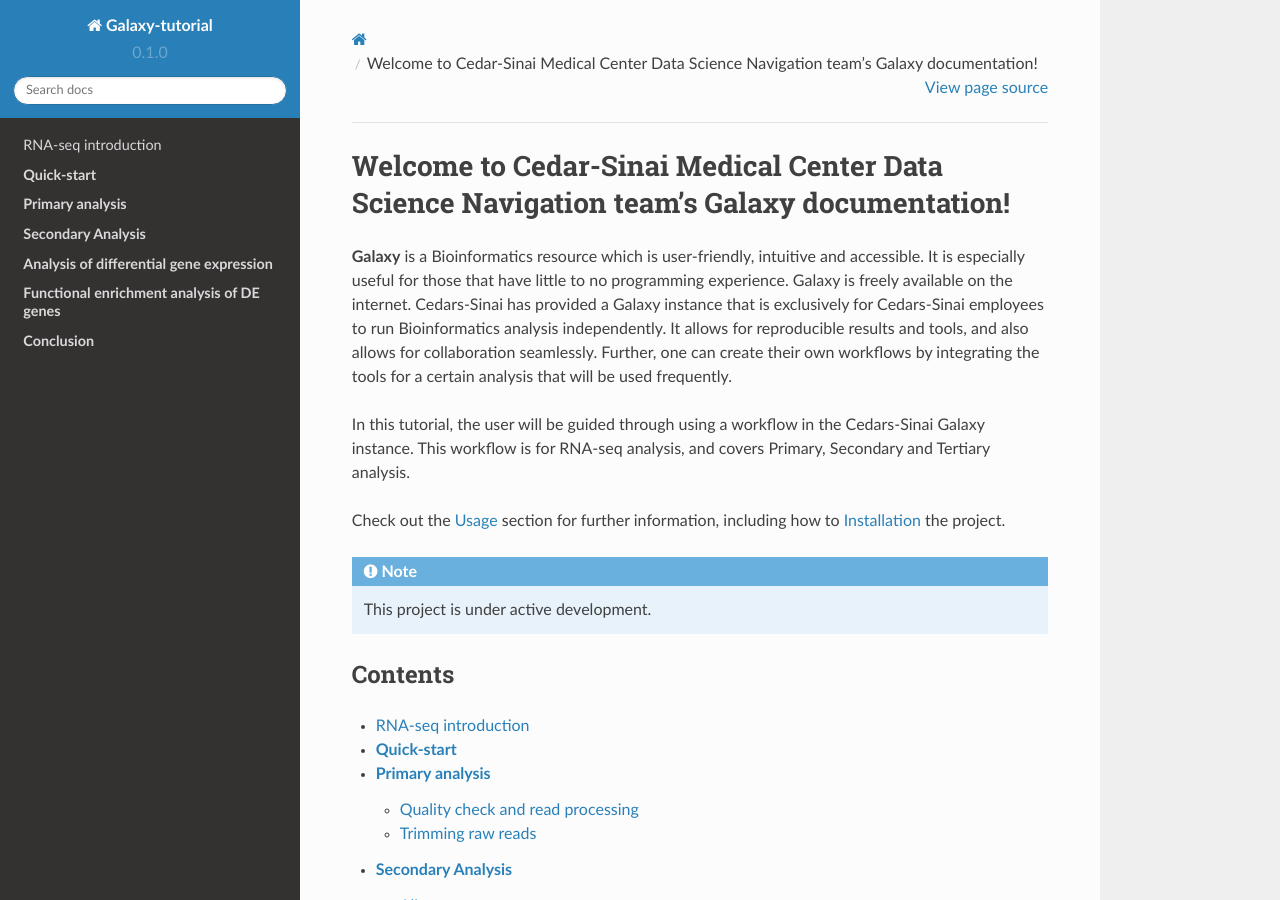
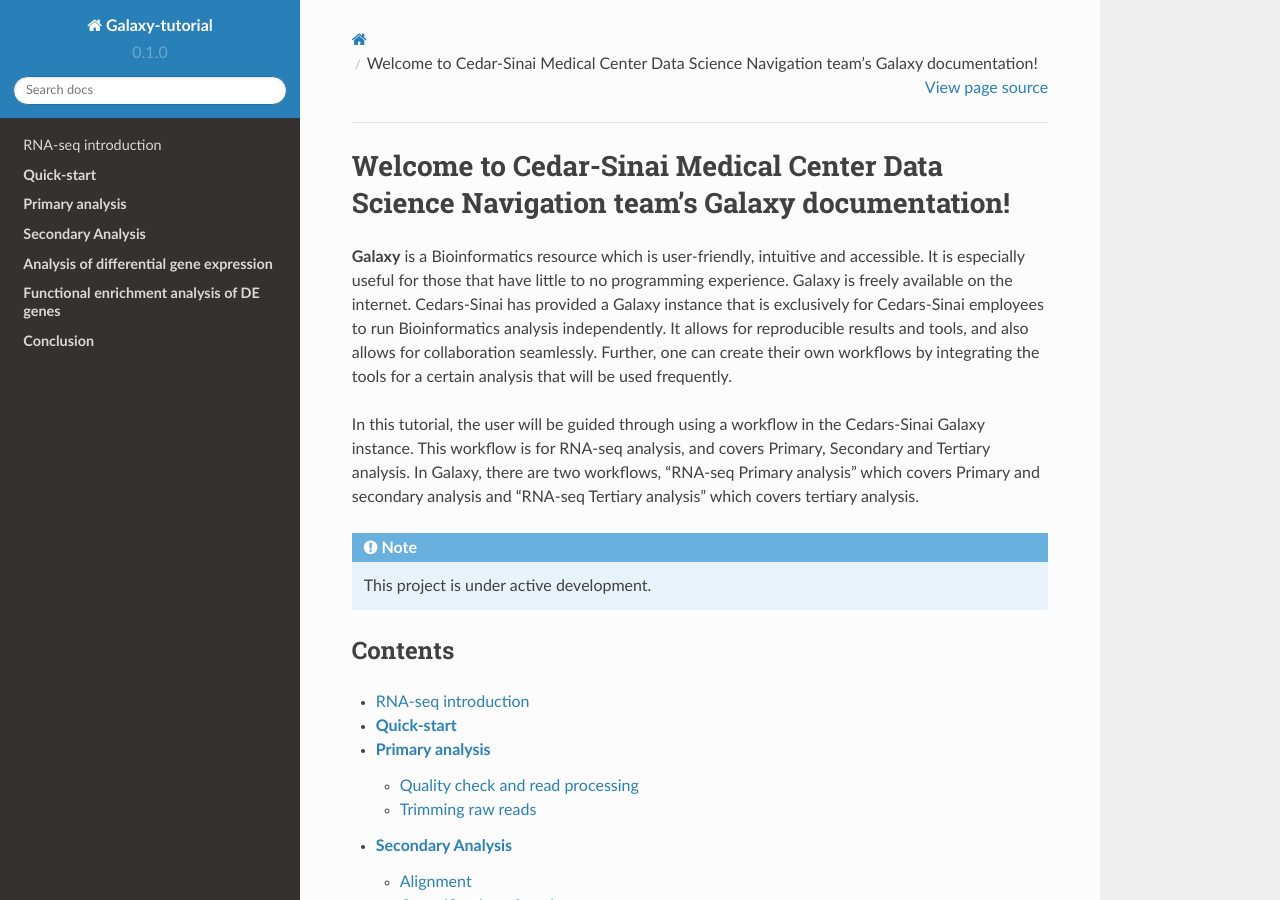
Before and after one commit to CedarsDSN/Galaxy_tutorial, a Sphinx documentation site: the page built from docs/source/index.rst, in a window 1280 px wide and 900 px high. Built offline with Sphinx 7.4.7 and the Read the Docs theme 2.0.0, drawn with Linux system fonts in a browser that asks for light colours; pages that are not in the unit, such as notebooks, are missing from menus.

Commit message:
Update index.rst

```diff
--- a/docs/source/index.rst
+++ b/docs/source/index.rst
@@ -4,10 +4,7 @@
 **Galaxy** is a Bioinformatics resource which is user-friendly, intuitive and accessible. It is especially useful for those that have little to no programming experience.
 Galaxy is freely available on the internet. Cedars-Sinai has provided a Galaxy instance that is exclusively for Cedars-Sinai employees to run Bioinformatics analysis independently. It allows for reproducible results and tools, and also allows for collaboration seamlessly. Further, one can create their own workflows by integrating the tools for a certain analysis that will be used frequently.
 
-In this tutorial, the user will be guided through using a workflow in the Cedars-Sinai Galaxy instance. This workflow is for RNA-seq analysis, and covers Primary, Secondary and Tertiary analysis.
-
-Check out the :doc:`usage` section for further information, including
-how to :ref:`installation` the project.
+In this tutorial, the user will be guided through using a workflow in the Cedars-Sinai Galaxy instance. This workflow is for RNA-seq analysis, and covers Primary, Secondary and Tertiary analysis. In Galaxy, there are two workflows, "RNA-seq Primary analysis" which covers Primary and secondary analysis and "RNA-seq Tertiary analysis" which covers tertiary analysis.
 
 .. note::
 
```
